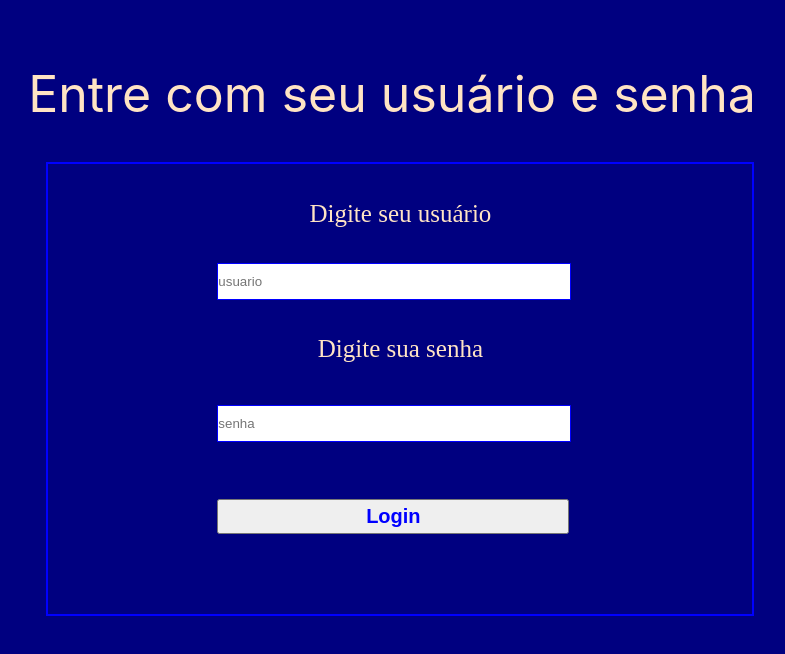
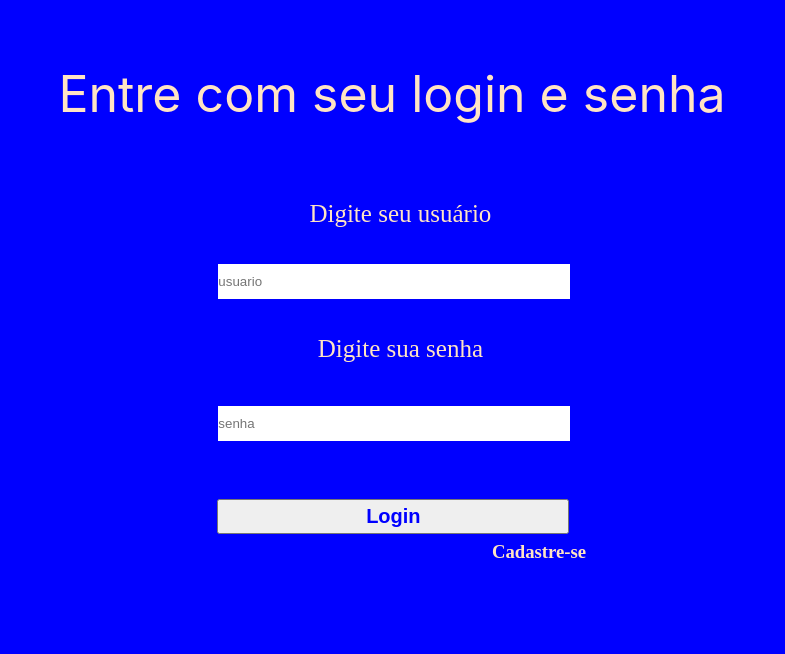
Before and after one commit to fabiocosta123/PDV-2.0, a plain HTML site: page html/index.html in a window 1280 px wide. Shown: the whole page, without its empty margins (248-1033 px from the left). Drawn offline with Linux system fonts and the light colour scheme.

Commit message:
criando tela de cadastro

```diff
--- a/css/all.css
+++ b/css/all.css
@@ -1,2 +1,3 @@
 @import url(reset.css);
 @import url(login.css);
+@import url(cadastro.css);
--- /dev/null
+++ b/css/cadastro.css
@@ -0,0 +1,5 @@
+body {
+    width: 100%;
+    background-color: #0000FF;
+
+}
--- a/css/login.css
+++ b/css/login.css
@@ -71,3 +71,9 @@ input{
     padding-top: 5%;
     color: bisque;
 }
+
+h3#txtCadastrar{
+    padding-top: 1%;
+    padding-left: 63%;
+    color: bisque;
+}
--- a/html/index.html
+++ b/html/index.html
@@ -9,7 +9,7 @@
 </head>
 <body>
     <main id="telaLogin">
-        <header id="cabecalho">Entre com seu usuário e senha</header>
+        <header id="cabecalho">Entre com seu login e senha</header>
             <section class="login">
                 <div class="usuario">
                     <label for="usuario"></label>
@@ -20,6 +20,9 @@
                     <input type="text" id="senha" name="senha" placeholder="senha">
                     <button id="btnLogin">Login</button>
                 </div>
+                <div id="cadastrar">
+                    <h3 id="txtCadastrar">Cadastre-se</h3>
+                </div>
             </section>
 
     </main>
```
Also changed, not shown: html/cadastro.html (added, +19 -0 lines).
